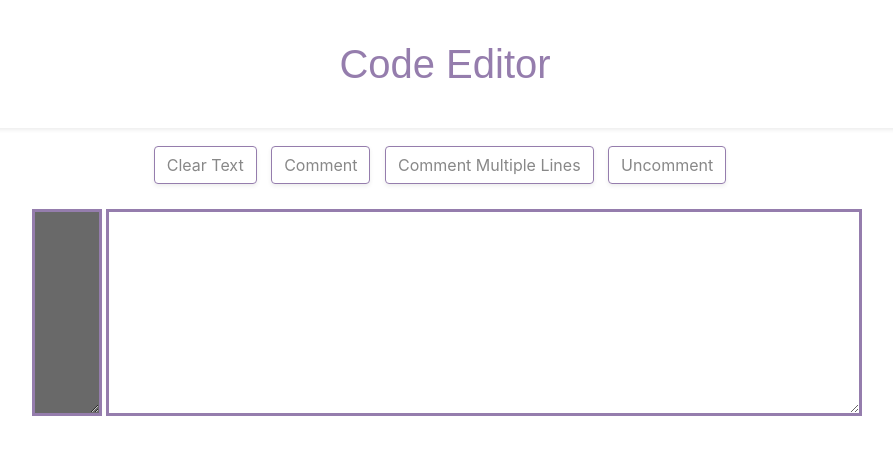
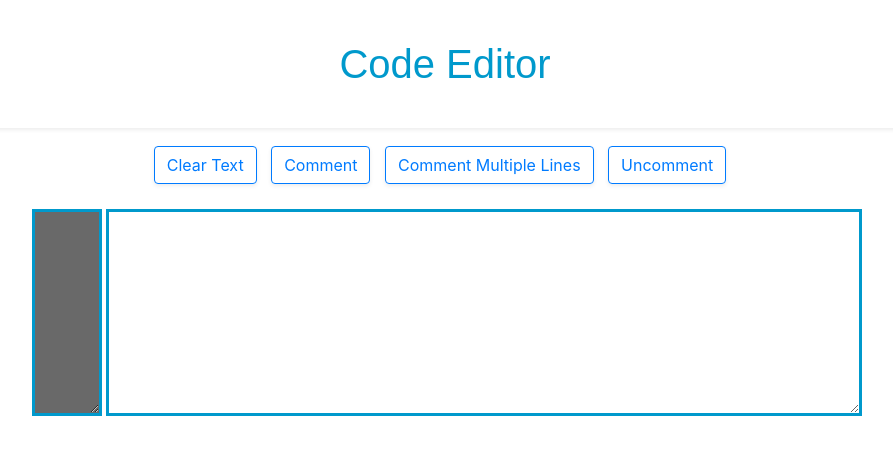
Before and after one commit to Pakinam-hub/editor, a plain HTML site: page editor.html in a window 1280 px wide. Shown: the whole page, without its empty margins (195-1088 px from the left). Drawn offline with nearby package versions, Linux system fonts and the light colour scheme.

Commit message:
Add files via upload

```diff
--- a/editor.html
+++ b/editor.html
@@ -4,23 +4,20 @@
 <head>
 	<meta charset="utf-8">
 	<title>Text Editor</title>
-	<!--Bootstrap Cdn -->
 	<link rel="stylesheet" href="https://cdn.jsdelivr.net/npm/bootstrap@4.5.3/dist/css/bootstrap.min.css"
 		integrity="sha384-TX8t27EcRE3e/ihU7zmQxVncDAy5uIKz4rEkgIXeMed4M0jlfIDPvg6uqKI2xXr2" crossorigin="anonymous">
-	<!-- fontawesome cdn For Icons -->
 	<link rel="stylesheet" href="https://cdnjs.cloudflare.com/ajax/libs/font-awesome/5.10.0/css/all.min.css"
 		integrity="sha512-PgQMlq+nqFLV4ylk1gwUOgm6CtIIXkKwaIHp/PAIWHzig/lKZSEGKEysh0TCVbHJXCLN7WetD8TFecIky75ZfQ=="
 		crossorigin="anonymous" />
 	<link rel="stylesheet" href="https://pro.fontawesome.com/releases/v5.10.0/css/all.css"
 		integrity="sha384-AYmEC3Yw5cVb3ZcuHtOA93w35dYTsvhLPVnYs9eStHfGJvOvKxVfELGroGkvsg+p" crossorigin="anonymous" />
 
-	<!--Internal CSS start-->
 	<style>
 		h1 {
 			padding-top: 40px;
 			padding-bottom: 40px;
 			text-align: center;
-			color: #957dad;
+			color: #0099CC;
 			font-family: 'Montserrat', sans-serif;
 		}
 
@@ -36,19 +33,19 @@
 
 		button {
 			margin: 10px;
-			border-color: #957dad !important;
-			color: #888888 !important;
+			border-color: #0099CC ;
+			color: #888888 ;
 			margin-bottom: 25px;
 		}
 
 		button:hover {
-			background-color: #fec8d8 !important;
+			background-color: #fec8d8 ;
 		}
 
 		textarea {
 			padding: 2%;
 			margin-left: 0.5%;
-			border-color: #957dad;
+			border-color: #0099CC;
 			border-width: medium;
 			margin-bottom: 6%;
 		}
@@ -69,14 +66,10 @@
 
 		}
 	</style>
-	<!--Internal CSS End-->
-
-	<!--Autocomplete jQuery plugin-->
 	<script src="http://ajax.googleapis.com/ajax/libs/jquery/1.11.0/jquery.min.js"></script>
 	<link rel="stylesheet" type="text/css" href="http://code.jquery.com/ui/1.10.4/themes/ui-lightness/jquery-ui.css" />
 	<script src="http://ajax.googleapis.com/ajax/libs/jqueryui/1.10.4/jquery-ui.min.js"></script>
 </head>
-<!--Body start-->
 
 <body>
 	<section class="">
@@ -84,11 +77,6 @@
 		<div class="flex-box">
 			<div class="row">
 				<div class="col">
-					<!-- Adding different buttons for
-						different functionality-->
-					<!--onclick attribute is added to give
-						button a work to do when it is clicked-->
-
 
 					<button type="button" onclick="f9()" class="btn shadow-sm btn-outline-primary side"
 						data-toggle="tooltip" data-placement="top" title="Tooltip on top">
@@ -121,7 +109,6 @@
 			</div>
 	</section>
 
-	<!--External JavaScript file-->
 	<script src="home.js"></script>
 </body>
 
--- a/home.js
+++ b/home.js
@@ -74,11 +74,9 @@ function f11() {
 	document.getElementById("textarea1").value = final_string;
 }
 
-//string.replace('//', '');
 
 function f12() {
 	//function to comment
-	//let text1 = "//";
 
 	var textArea = document.getElementById("textarea1");
 
@@ -103,7 +101,6 @@ function f12() {
 		final_string = final_string.concat("", lines[0]);
 	}
 
-	// final_string = final_string.concat(" ",lines[0]);
 	for (var i = 1; i < lines.length; i++) {
 		if (lines[i] == selectedText) {
 			final_string = final_string.concat("\n", result);
@@ -206,7 +203,6 @@ function count_lines(txt)
 //AUTOCOMPLETE FUNCTION
 
 $(function() {
-//	var availableTags = ["jQuery.com", "jQueryUI.com", "jQueryMobile.com", "jQueryScript.net", "jQuery", "Free jQuery Plugins"]; // array of autocomplete words
 	var availableTags = ["Category", "Clop", "Check", "jQueryScript.net", "jQuery", "Free jQuery Plugins"];
 
 	var minWordLength = 1;
@@ -217,8 +213,7 @@ $(function() {
 	function extractLast(term) {
 	return split(term).pop();
 	}
-	$("#textarea1") // jQuery Selector
-	// don't navigate away from the field on tab when selecting an item
+	$("#textarea1")
 	.bind("keydown", function(event) {
 	if (event.keyCode === $.ui.keyCode.TAB && $(this).data("ui-autocomplete").menu.active) {
 	event.preventDefault();
@@ -226,74 +221,24 @@ $(function() {
 	}).autocomplete({
 	minLength: minWordLength,
 	source: function(request, response) {
-	// delegate back to autocomplete, but extract the last term
+
 	var term = extractLast(request.term);
 	if(term.length >= minWordLength){
 	response($.ui.autocomplete.filter( availableTags, term ));
 	}
 	},
 	focus: function() {
-	// prevent value inserted on focus
 	return false;
 	},
 	select: function(event, ui) {
 	var terms = split(this.value);
-	// remove the current input
 	terms.pop();
-	// add the selected item
 	terms.push(ui.item.value);
-	// add placeholder to get the comma-and-space at the end
 	terms.push("");
 	this.value = terms.join(" ");
 	return false;
 	}
 	});
 	});
-/**
-	$(function() {
-		//	var availableTags = ["jQuery.com", "jQueryUI.com", "jQueryMobile.com", "jQueryScript.net", "jQuery", "Free jQuery Plugins"]; // array of autocomplete words
-			var availableTags = ["Category", "Clop", "Check", "jQueryScript.net", "jQuery", "Free jQuery Plugins"];
 
-			var minWordLength = 1;
-			function split(val) {
-			return val.split('\n');
-			}
-
-			function extractLast(term) {
-			return split(term).pop();
-			}
-			$("#textarea1") // jQuery Selector
-			// don't navigate away from the field on tab when selecting an item
-			.bind("keydown", function(event) {
-			if (event.keyCode === $.ui.keyCode.TAB && $(this).data("ui-autocomplete").menu.active) {
-			event.preventDefault();
-			}
-			}).autocomplete({
-			minLength: minWordLength,
-			source: function(request, response) {
-			// delegate back to autocomplete, but extract the last term
-			var term = extractLast(request.term);
-			if(term.length >= minWordLength){
-			response($.ui.autocomplete.filter( availableTags, term ));
-			}
-			},
-			focus: function() {
-			// prevent value inserted on focus
-			return false;
-			},
-			select: function(event, ui) {
-			var terms = split(this.value);
-			// remove the current input
-			terms.pop();
-			// add the selected item
-			terms.push(ui.item.value);
-			// add placeholder to get the comma-and-space at the end
-			terms.push("");
-			this.value = terms.join("\n");
-			return false;
-			}
-			});
-			});
-
-*/
 f13();
```
